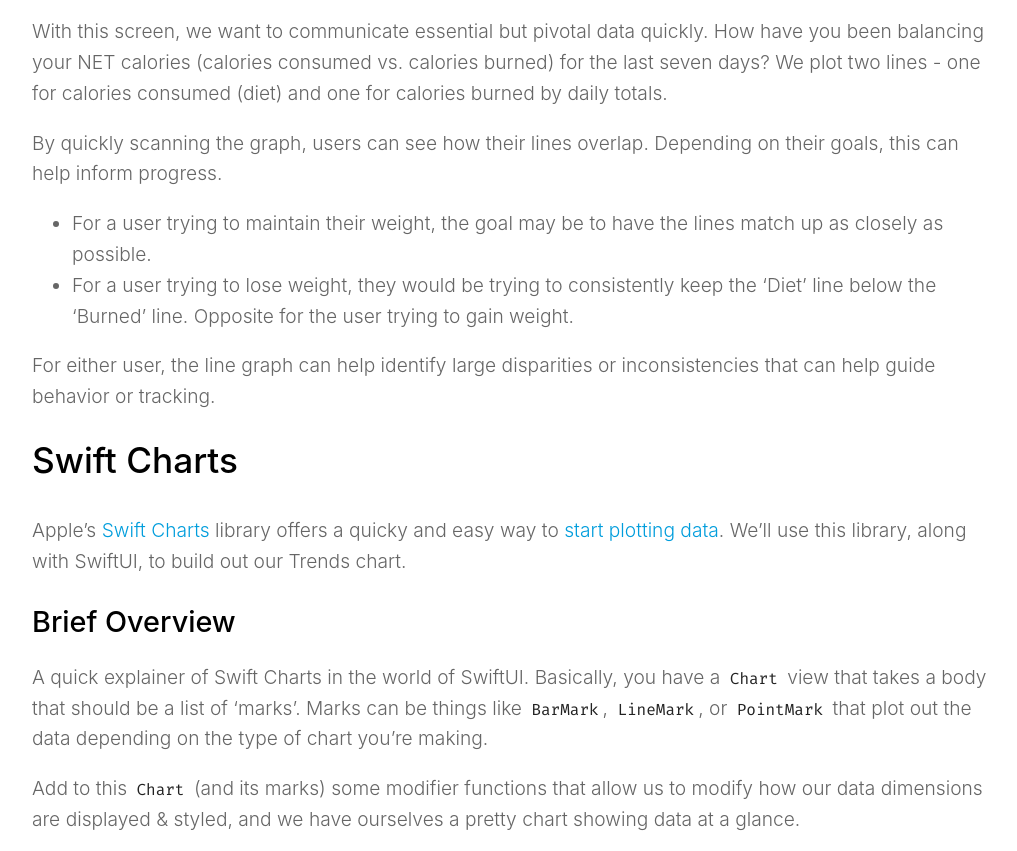
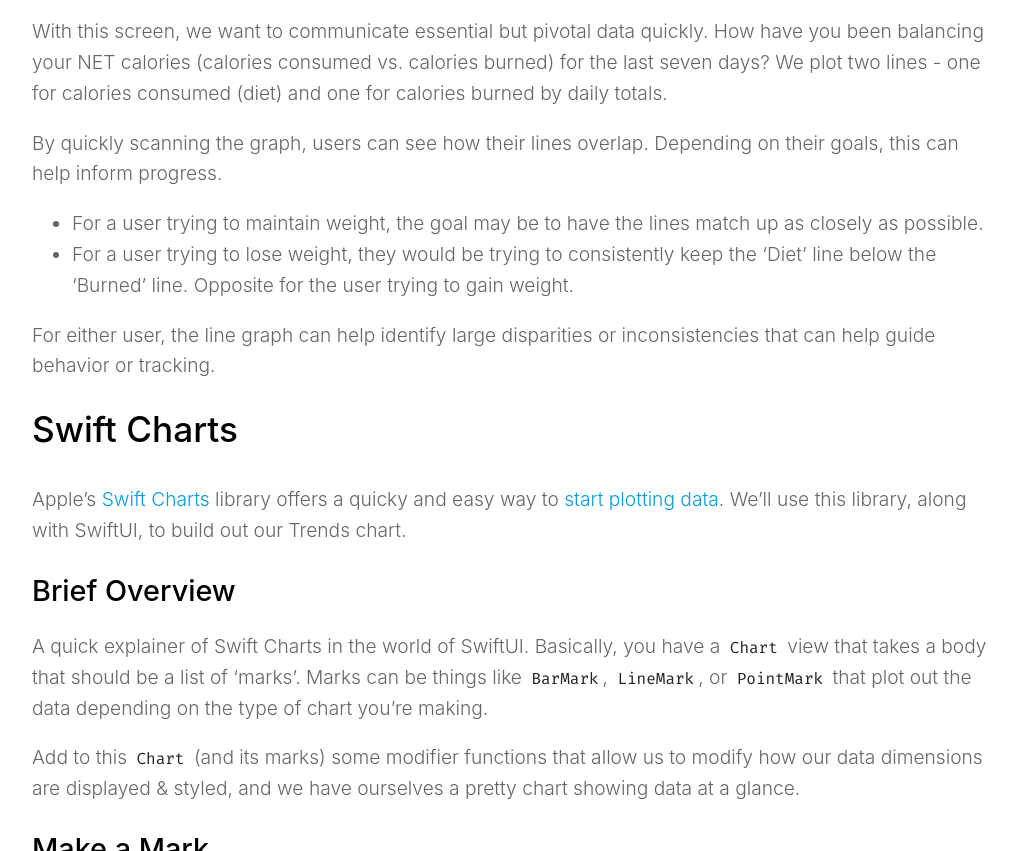
Before and after one commit to Base11Studios/base11site, a Jekyll site: the page built from _posts/2023-03-23-pretty-swiftui-line-charts.md, in a window 1280 px wide and 900 px high, scrolled down 1286 px, cut to the strip 49-900 px from the top of the window. Shown: the whole strip, without its empty margins (128-1145 px from the left). Built offline with Jekyll 4.4.1, drawn with Linux system fonts in a browser that asks for light colours; nearby versions of some CDN libraries; library files that are not in the unit come from our copies.

Commit message:
Update _posts/2023-03-23-pretty-swiftui-line-charts.md
Co-authored-by: Ryan Klein <ryan@base11studios.com>

```diff
--- a/_posts/2023-03-23-pretty-swiftui-line-charts.md
+++ b/_posts/2023-03-23-pretty-swiftui-line-charts.md
@@ -24,7 +24,7 @@
 
 By quickly scanning the graph, users can see how their lines overlap. Depending on their goals, this can help inform progress.
 
-- For a user trying to maintain their weight, the goal may be to have the lines match up as closely as possible.
+- For a user trying to maintain weight, the goal may be to have the lines match up as closely as possible.
 - For a user trying to lose weight, they would be trying to consistently keep the 'Diet' line below the 'Burned' line. Opposite for the user trying to gain weight.
 
 For either user, the line graph can help identify large disparities or inconsistencies that can help guide behavior or tracking.
```
